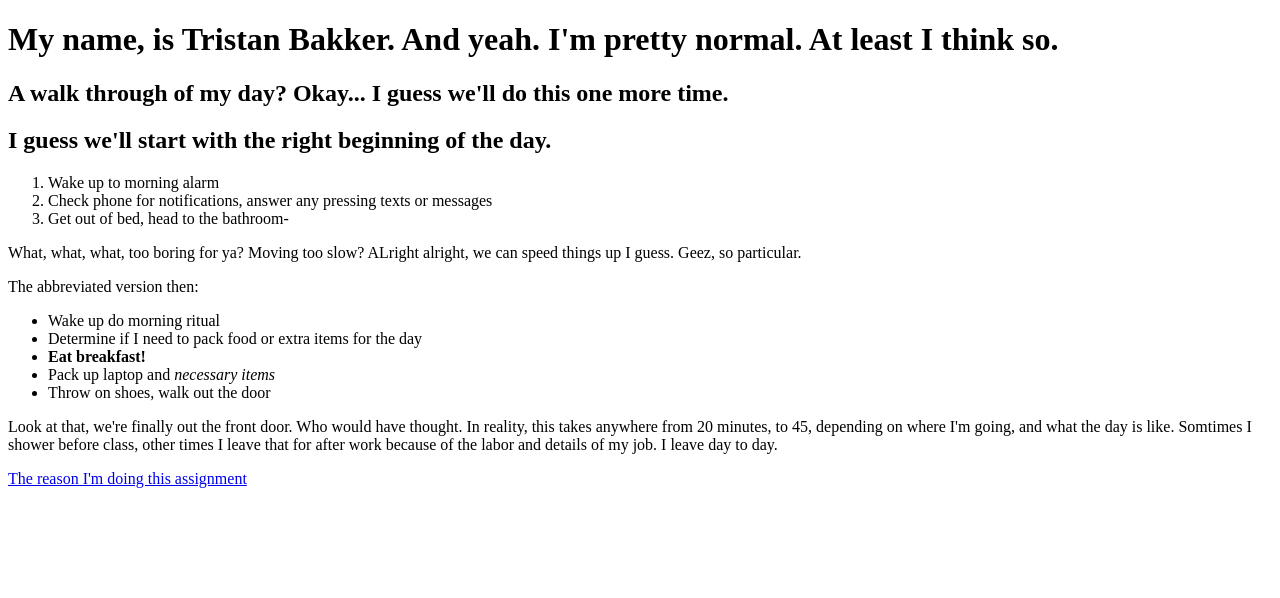
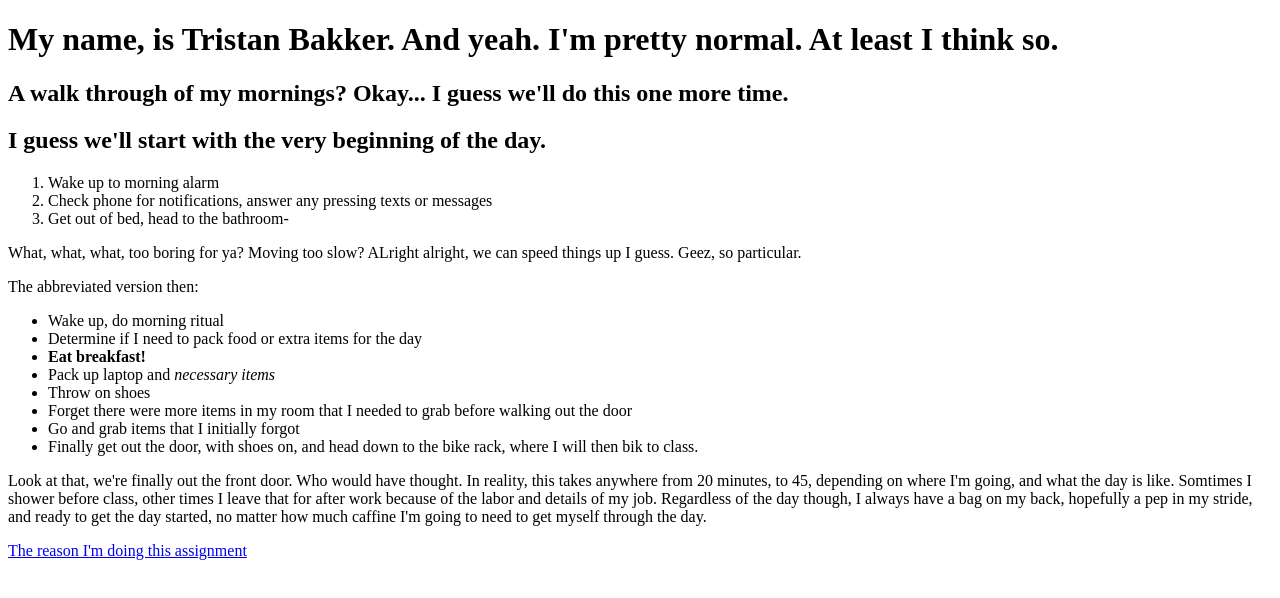
Before and after one commit to Bakkert2/mi349_blog, a plain HTML site: page day-in-life.html in a window 1280 px wide. Drawn offline with Linux system fonts and the light colour scheme.

Commit message:
Finished up the initial day in the life blog post so that it is long enough.

```diff
--- a/day-in-life.html
+++ b/day-in-life.html
@@ -8,11 +8,11 @@
 <body>
     <header>
         <h1>My name, is Tristan Bakker. And yeah. I'm pretty normal. At least I think so.</h1>
-    <h2>A walk through of my day? Okay... I guess we'll do this one more time.</h2>
+    <h2>A walk through of my mornings? Okay... I guess we'll do this one more time.</h2>
 </header>
 
     <section>
-        <h2>I guess we'll start with the right beginning of the day.</h2>
+        <h2>I guess we'll start with the very beginning of the day.</h2>
         <ol>
             <li>Wake up to morning alarm</li>
             <li>Check phone for notifications, answer any pressing texts or messages</li>
@@ -23,14 +23,17 @@
 
         <p>The abbreviated version then:</p>
         <ul>
-            <li>Wake up do morning ritual</li>
+            <li>Wake up, do morning ritual</li>
             <li>Determine if I need to pack food or extra items for the day</li>
             <li><strong>Eat breakfast!</strong></li>
             <li>Pack up laptop and <em>necessary items</em></li>
-            <li>Throw on shoes, walk out the door</li>
+            <li>Throw on shoes</li>
+            <li>Forget there were more items in my room that I needed to grab before walking out the door</li>
+            <li>Go and grab items that I initially forgot</li>
+            <li>Finally get out the door, with shoes on, and head down to the bike rack, where I will then bik to class.</li>
 
         </ul>
-        <p>Look at that, we're finally out the front door. Who would have thought. In reality, this takes anywhere from 20 minutes, to 45, depending on where I'm going, and what the day is like. Somtimes I shower before class, other times I leave that for after work because of the labor and details of my job. I leave day to day.</p>
+        <p>Look at that, we're finally out the front door. Who would have thought. In reality, this takes anywhere from 20 minutes, to 45, depending on where I'm going, and what the day is like. Somtimes I shower before class, other times I leave that for after work because of the labor and details of my job. Regardless of the day though, I always have a bag on my back, hopefully a pep in my stride, and ready to get the day started, no matter how much caffine I'm going to need to get myself through the day.</p>
 
         <a href = "https://d2l.msu.edu/d2l/le/enhancedSequenceViewer/2478464?url=https%3A%2F%2F0c7527d1-0824-4144-af09-95f4c21e160d.sequences.api.brightspace.com%2F2478464%2Factivity%2F18257234%3FfilterOnDatesAndDepth%3D1">The reason I'm doing this assignment </a>
 
```
